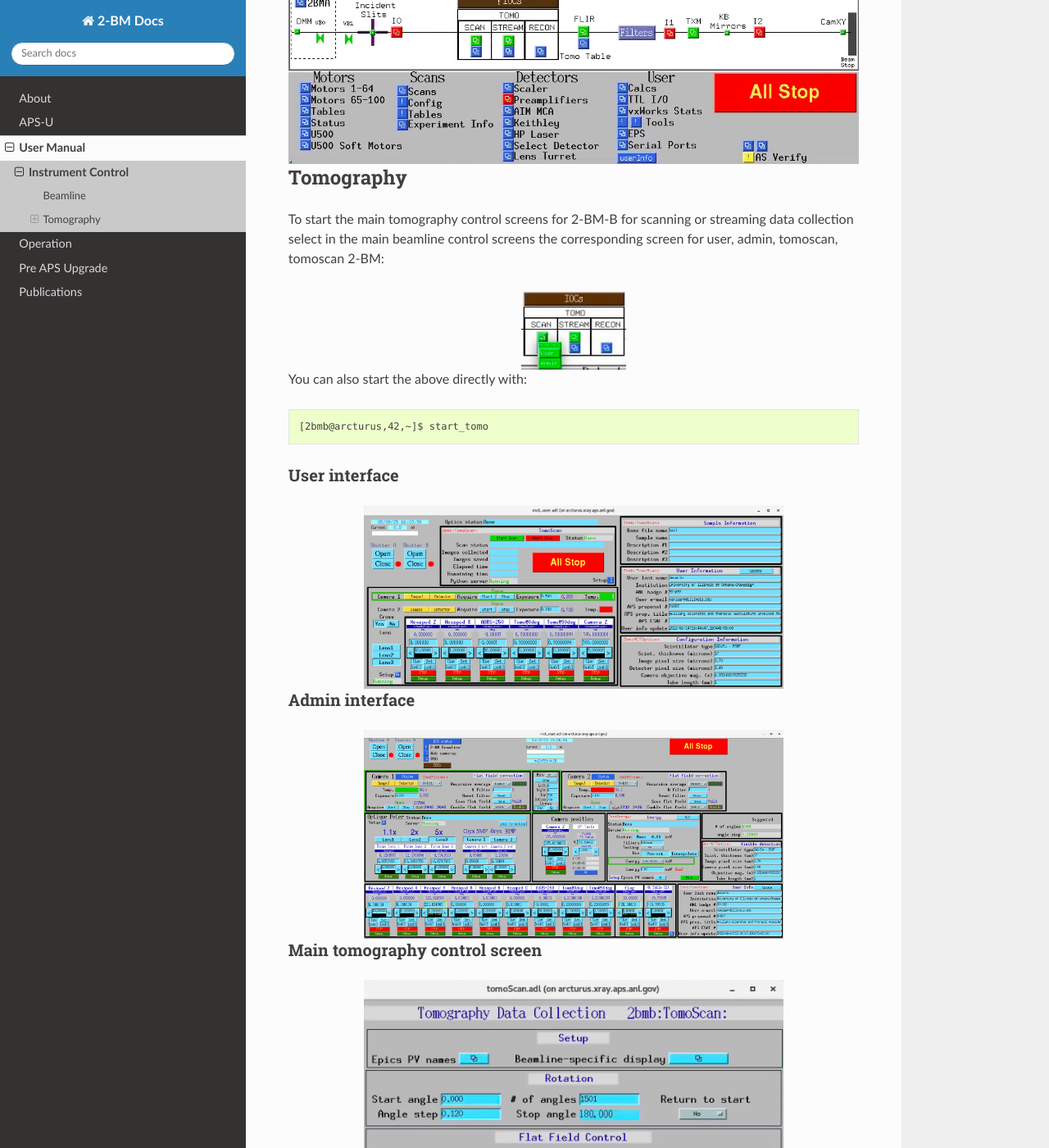
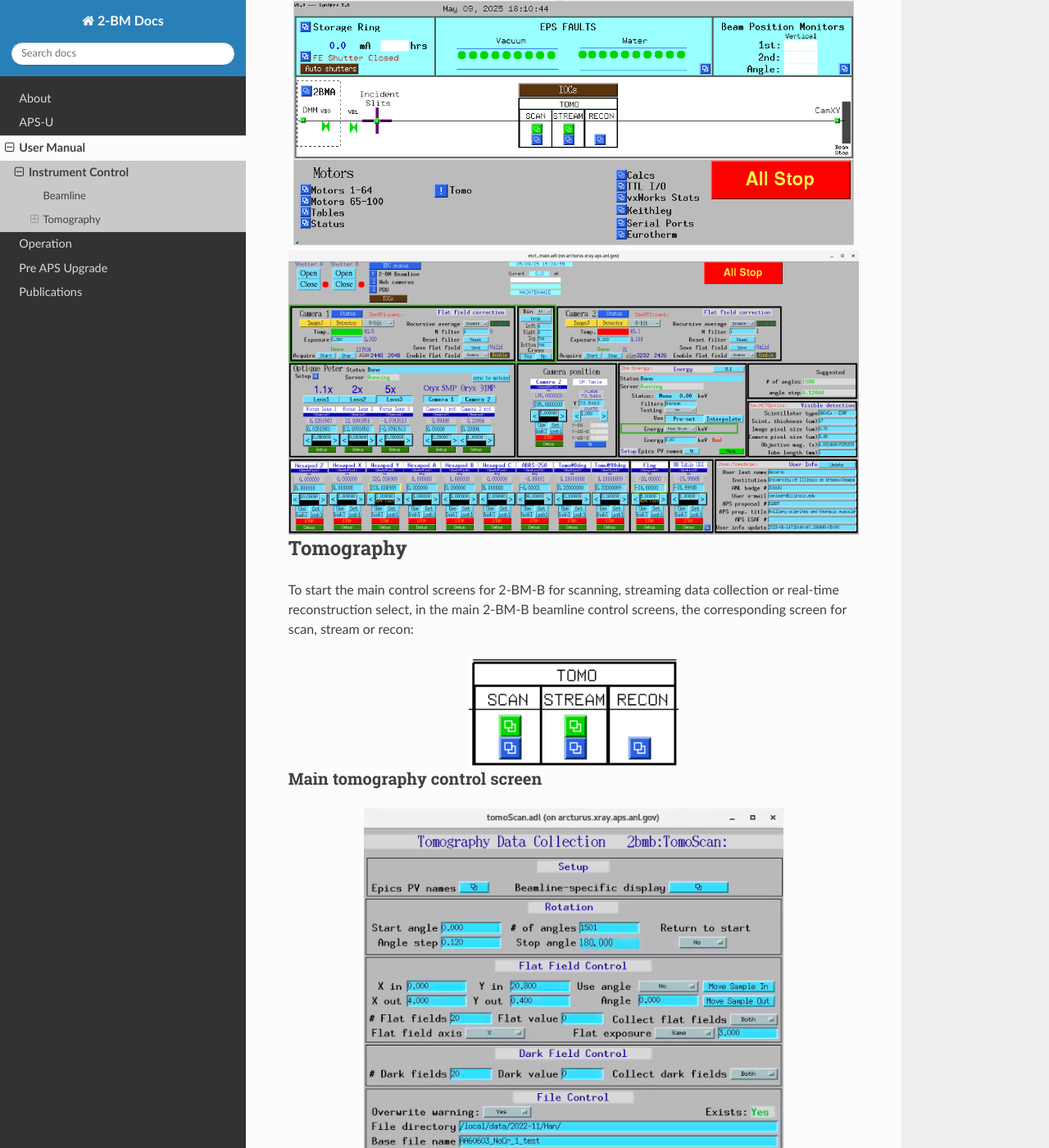
Before and after one commit to xray-imaging/2bm-docs, a Sphinx documentation site: the page built from docs/source/manual/item_010.rst, in a window 1280 px wide and 1400 px high, scrolled down 885 px. Shown: the whole window at 82% size. Built offline with Sphinx 7.4.7 and the Read the Docs theme 3.1.0, drawn with Linux system fonts in a browser that asks for light colours; the version number could not be read and is left out; some of the changed text lies outside the part shown.

Commit message:
clean-up

```diff
--- a/docs/source/manual/item_010.rst
+++ b/docs/source/manual/item_010.rst
@@ -12,6 +12,11 @@ To start the main 2-BM beamline control user interface::
 
     [2bmb@arcturus,42,~]$ start_epics
 
+or::
+
+    [2bmb@arcturus,42,~]$ start_tomo
+
+
 .. image:: ../img/2bma_beamline.png
    :width: 720px
    :align: center
@@ -22,39 +27,23 @@ To start the main 2-BM beamline control user interface::
    :align: center
    :alt: 2bmb_beamline
 
-
+.. image:: ../img/tomo_02.png
+   :width: 720px
+   :align: center
+   :alt: tomo_01
 
 Tomography
 ==========
 
-To start the main tomography control screens for 2-BM-B for scanning or streaming data collection select in the main beamline control screens the corresponding screen for user, admin, tomoscan, tomoscan 2-BM:
+To start the main control screens for 2-BM-B for scanning, streaming data collection or real-time reconstruction select, in the main 2-BM-B beamline control screens, the corresponding screen for scan, stream or recon:
+
 
 .. image:: ../img/tomo_00.png
-   :width: 128px
-   :align: center
-   :alt: tomo_00
-
-You can also start the above directly with:
-
-::
-
-    [2bmb@arcturus,42,~]$ start_tomo
-
-User interface
---------------
-
-.. image:: ../img/tomo_01.png
-   :width: 512px
+   :width: 256px
    :align: center
    :alt: tomo_01
 
-Admin interface
----------------
 
-.. image:: ../img/tomo_02.png
-   :width: 512px
-   :align: center
-   :alt: tomo_02
 
 Main tomography control screen
 ------------------------------
@@ -65,14 +54,7 @@ Main tomography control screen
    :alt: tomo_031
 
 
-To start tomoScanStream
------------------------
 
-
-.. image:: ../img/tomo_04.png
-   :width: 128px
-   :align: center
-   :alt: tomo_04
 
 Main tomoScanStream control screen
 ----------------------------------
--- a/docs/source/ops/item_030.rst
+++ b/docs/source/ops/item_030.rst
@@ -17,7 +17,7 @@ To run meta::
 
     2bm@tomdet$ bash
     (base) 2bm@tomdet ~ $ conda activate ops
-    (ops) 2bm@tomdet ~ $ meta show --file-name /local/data/base_file_name_001.h5
+    (ops)  2bm@tomdet ~ $ meta show --file-name /local/data/base_file_name_001.h5
 
 optional arguments:
   -h, --help     show this help message and exit
--- a/docs/source/overview.rst
+++ /dev/null
@@ -1,5 +0,0 @@
-Overview
-========
-
-
-space holder
```
Also changed, not shown: docs/source/img/2bmb_beamline.png, docs/source/img/apsu_bm_05.png (deleted), docs/source/img/diagnostic_01.png (deleted), docs/source/img/diagnostic_02.png (deleted), docs/source/img/diagnostic_03.png (deleted), docs/source/img/diagnostic_04.png (deleted), docs/source/img/diagnostic_05.png (deleted), docs/source/img/tomo_00.png, docs/source/img/tomo_01.png, docs/source/img/tomo_04.png (deleted), 1 other file.
